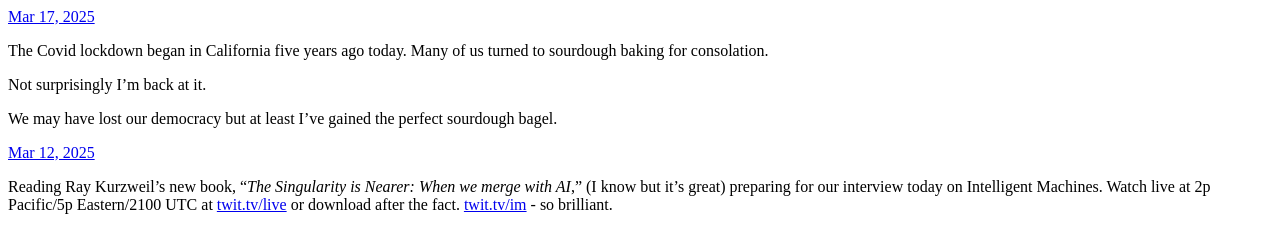
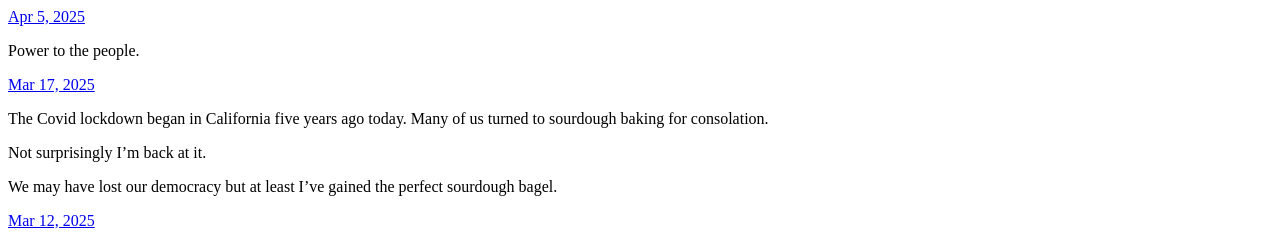
Before and after one commit to leolaporte/microblog, a plain HTML site: page index.html in a window 1280 px wide. Shown: the top 232 px of the page. Drawn offline with Linux system fonts and the light colour scheme.

Commit message:
Archiving from Micro.blog.

```diff
--- a/index.html
+++ b/index.html
@@ -21,6 +21,18 @@
 <div class="h-feed">
 
 
+
+	  <div class="h-entry">
+
+
+		<a href="https://leo.fm/2025/04/05/power-to-the-people/" class="u-url"><time class="dt-published" datetime="2025-04-05 16:27:01 -0700">Apr 5, 2025</time></a>
+
+		<div class="e-content">
+			 <p>Power to the people.</p>
+<p><!-- raw HTML omitted --><!-- raw HTML omitted --></p>
+
+		</div>
+	  </div>
 
 	  <div class="h-entry">
 
```
